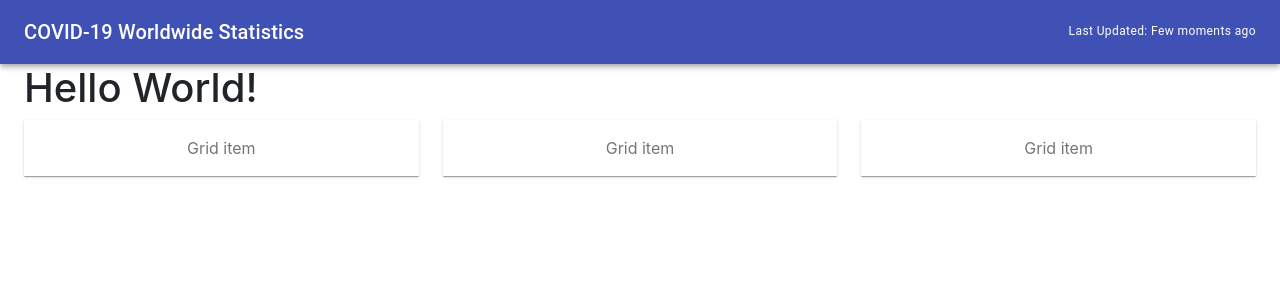
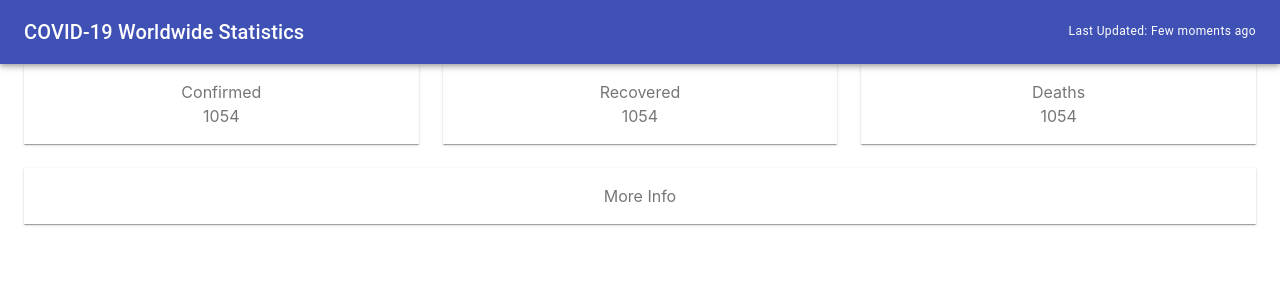
Before and after one commit to hagoraya/Covid-19-Tracker, a React (Create React App) app: page / in a window 1280 px wide. Shown: the top 300 px of the page. Built offline with nearby package versions, Linux system fonts and the light colour scheme; no server answers.

Commit message:
Fixed component structure

```diff
--- a/src/App.js
+++ b/src/App.js
@@ -3,8 +3,7 @@ import React from 'react';
 
 //Bootstrap Components
 import 'bootstrap/dist/css/bootstrap.min.css';
-//import { Container, Row, Col, Alert } from 'react-bootstrap';
-import { Toolbar, AppBar, Button, Typography, Container, Paper, Grid, makeStyles } from '@material-ui/core';
+
 
 
 
@@ -14,50 +13,13 @@ import Main from './components/main.component'
 import Header from './components/header.component'
 
 
-const useStyles = makeStyles((theme) => ({
-  paper: {
-    padding: theme.spacing(2),
-    textAlign: 'center',
-    color: theme.palette.text.secondary
-  },
-}));
+
 
 
 function App() {
-  const classes = useStyles();
   return (
     <div>
-      <AppBar position="sticky">
-        <Toolbar>
-          <Typography variant="h6" style={{ flex: 1 }}>
-            COVID-19 Worldwide Statistics
-          </Typography>
-
-          <Typography align="right" variant="caption" >
-            Last Updated: Few moments ago
-          </Typography>
-        </Toolbar>
-      </AppBar>
-
-      <Container maxWidth="xl">
-        <Main></Main>
-        <Grid container spacing={3}>
-          <Grid item md={4} xs="12">
-            <Paper className={classes.paper} square> Grid item</Paper>
-          </Grid>
-
-          <Grid item md={4} xs="12">
-            <Paper className={classes.paper} square> Grid item</Paper>
-          </Grid>
-
-          <Grid item md={4} xs="12">
-            <Paper className={classes.paper} square> Grid item</Paper>
-          </Grid>
-
-        </Grid>
-      </Container>
-
-
+      <Main></Main>
     </div>
 
   );
--- a/src/components/main.component.js
+++ b/src/components/main.component.js
@@ -1,5 +1,19 @@
 import React, { Component } from 'react';
-import { render } from '@testing-library/react';
+
+
+import 'bootstrap/dist/css/bootstrap.min.css';
+import { withStyles } from "@material-ui/core/styles";
+//import { Container, Row, Col, Alert } from 'react-bootstrap';
+import { Toolbar, AppBar, Typography, Container, Paper, Grid, MuiThemeProvider, } from '@material-ui/core';
+
+
+const styles = theme => ({
+    paper: {
+        padding: theme.spacing(2),
+        textAlign: 'center',
+        color: theme.palette.text.secondary
+    },
+});
 
 class Main extends Component {
     constructor(props) {
@@ -23,8 +37,45 @@ class Main extends Component {
     }
 
     render() {
+        const { classes } = this.props;
         return (
-            <h1>Hello World!</h1>
+            <div>
+                <AppBar position="sticky">
+                    <Toolbar>
+                        <Typography variant="h6" style={{ flex: 1 }}>
+                            COVID-19 Worldwide Statistics
+                </Typography>
+
+                        <Typography align="right" variant="caption" >
+                            Last Updated: Few moments ago
+                </Typography>
+                    </Toolbar>
+                </AppBar>
+
+                <Container maxWidth="xl">
+                    <Grid container spacing={3}>
+                        <Grid item md={4} xs={12}>
+                            <Paper className={classes.paper} square>Confirmed <br></br> 1054</Paper>
+                        </Grid>
+
+                        <Grid item md={4} xs={12}>
+                            <Paper className={classes.paper} square>Recovered <br></br> 1054</Paper>
+                        </Grid>
+
+                        <Grid item md={4} xs={12}>
+                            <Paper className={classes.paper} square>Deaths <br></br> 1054</Paper>
+                        </Grid>
+
+                        <Grid item md={12} xs={12}>
+                            <Paper className={classes.paper} square>More Info <br></br> </Paper>
+                        </Grid>
+
+
+                    </Grid>
+
+                </Container>
+
+            </div>
         );
     }
 }
@@ -32,4 +83,4 @@ class Main extends Component {
 
 
 
-export default Main;
+export default withStyles(styles)(Main);
```
